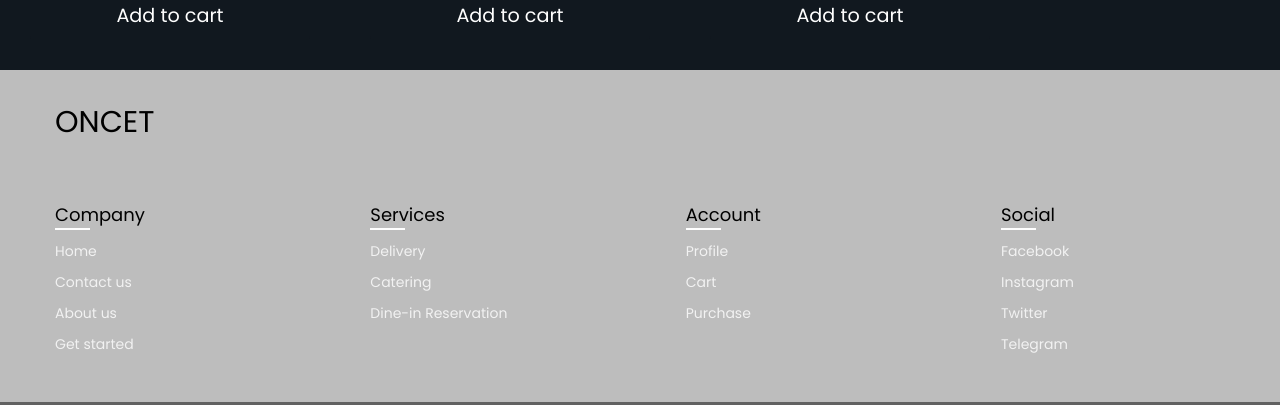
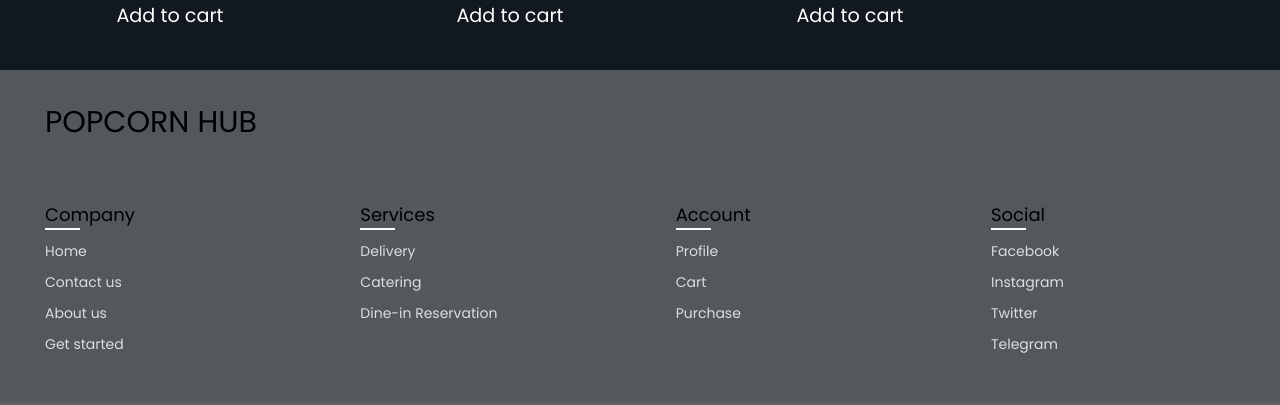
Before and after one commit to Arlone4u/cineApp, a React (Create React App) app: page / in a window 1280 px wide. Shown: the part 2392-2797 px from the top of the page. Built offline with nearby package versions, Linux system fonts and the light colour scheme.

Commit message:
content mod

```diff
--- a/src/CSS/Footer.css
+++ b/src/CSS/Footer.css
@@ -15,7 +15,7 @@ body {
 footer {
   overflow: hidden;
   position: static;
-  background: #bdbdbd;
+  background: rgba(189, 189, 189, 0.3843137255);
   width: 100%;
   bottom: 0;
   left: 0;
@@ -33,7 +33,7 @@ footer::before {
 
 footer .content {
   max-width: 1250px;
-  margin: auto;
+  margin-left: 5px;
   padding: 30px 40px 40px 40px;
 }
 
--- a/src/CSS/Footer.scss
+++ b/src/CSS/Footer.scss
@@ -1,6 +1,6 @@
 $PrimaryColor: white;
 $Body : #EEECEB;
-$Footer :#bdbdbd;
+$Footer :#bdbdbd62;
 $LogoDetails:black;
 @import url('https://fonts.googleapis.com/css2?family=Poppins:wght@200;300;400;500;600;700&display=swap');
 * {
@@ -34,7 +34,7 @@ footer::before {
 footer {
     .content {
         max-width: 1250px;
-        margin: auto;
+        margin-left: 5px;
         padding: 30px 40px 40px 40px;
     }
 }
--- a/src/CSS/popHub.css
+++ b/src/CSS/popHub.css
@@ -36,8 +36,8 @@
   position: sticky;
   top: 0;
   overflow: hidden;
-  background-color: #080f14;
-  box-shadow: 5px 5px 20px rgb(59, 59, 59);
+  background-color: rgba(8, 15, 20, 0.8235294118);
+  box-shadow: 5px 5px 20px rgb(44, 44, 44);
 }
 
 .sizes {
--- a/src/CSS/popHub.scss
+++ b/src/CSS/popHub.scss
@@ -1,5 +1,5 @@
 $ProductBod: hsl(0, 2%, 47%);
-$NavColor: #080f14;
+$NavColor: #080f14d2;
 $FoodNFontColor : #196ead;
 $CardBorder : #cccccc;
 $ItemColor: #333333;
@@ -50,7 +50,7 @@ $FontSize: 1.2rem;
     top: 0;
     overflow: hidden;
     background-color: $NavColor;
-    box-shadow: 5px 5px 20px rgb(59, 59, 59);
+    box-shadow: 5px 5px 20px rgb(44, 44, 44);
 }
 .sizes {
     margin: 5px;
--- a/src/Footer.js
+++ b/src/Footer.js
@@ -10,7 +10,7 @@ return(
       <div class="top">
         <div class="logo-details">
           <i class="fab fa-slack"></i>
-          <span class="logo_name">ONCET</span>
+          <span class="logo_name">POPCORN HUB</span>
         </div>
       </div>
       <div class="link-boxes">
```
Also changed, not shown: 2 other files (tests, documents, lock files or other folders).
